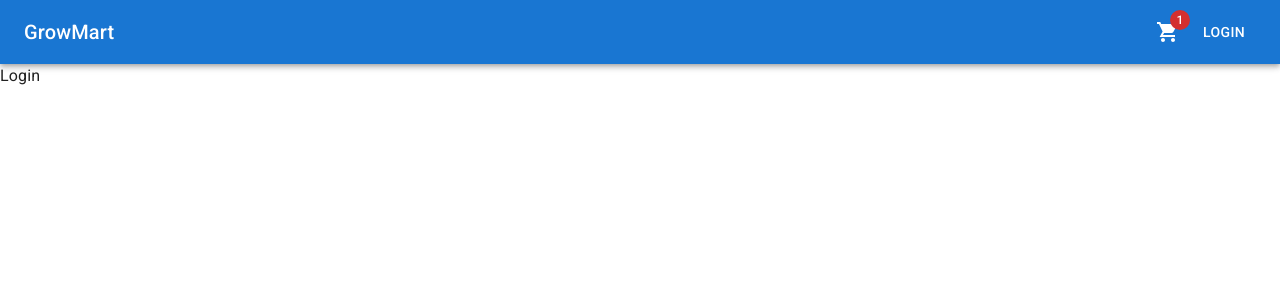
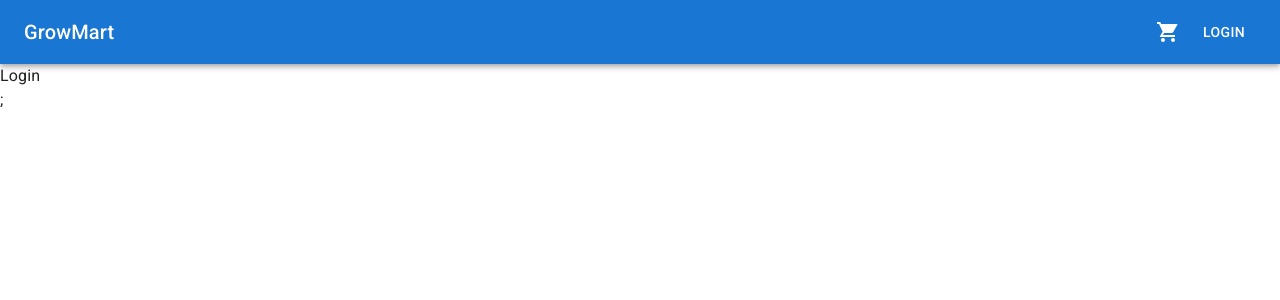
Before and after one commit to sid2261/e-comm-app, a React (Vite) app: page /login in a window 1280 px wide. Shown: the top 300 px of the page. Built offline with nearby package versions, Linux system fonts and the light colour scheme.

Commit message:
installed redux and added cart number inc function

```diff
--- a/package.json
+++ b/package.json
@@ -15,8 +15,10 @@
     "@fontsource/roboto": "^5.0.8",
     "@mui/icons-material": "^5.14.8",
     "@mui/material": "^5.14.8",
+    "@reduxjs/toolkit": "^1.9.5",
     "react": "^18.2.0",
     "react-dom": "^18.2.0",
+    "react-redux": "^8.1.2",
     "react-router-dom": "^6.15.0"
   },
   "devDependencies": {
--- a/src/App.jsx
+++ b/src/App.jsx
@@ -8,6 +8,8 @@ import Layout from "./components/Layout";
 import  Home  from "./pages/Home";
 import Cart from './pages/Cart';
 import Login from './pages/Login';
+import { Provider } from 'react-redux';
+import { store } from './store';
 
 
 const router = createBrowserRouter(
@@ -21,7 +23,11 @@ const router = createBrowserRouter(
 )
 
 function App() {
-    return <RouterProvider router={router} />;
+    return (
+      <Provider store={store}>
+          <RouterProvider router={router} />;
+      </Provider>
+    )
 }
 
 
--- a/src/components/Header.jsx
+++ b/src/components/Header.jsx
@@ -3,9 +3,13 @@ import AppBar from "@mui/material/AppBar";
 import { Badge, Box, Button, IconButton, Toolbar } from "@mui/material";
 import { Typography } from "@mui/material";
 import ShoppingCartSharpIcon from "@mui/icons-material/ShoppingCartSharp";
+import { useSelector } from 'react-redux';
+import { getItemCount } from '../utils';
 
 
 function Header() {
+  const cartItems = useSelector((state)=>state.cart?.value);
+  const count = getItemCount(cartItems)
   return (
     <AppBar position="sticky">
         <Toolbar>
@@ -18,7 +22,7 @@ function Header() {
             </Typography>
             <Box sx={{display: {xs:"none", md:"flex"}}}>
             <IconButton size="large" aria-label="shows cart items count" color="inherit">
-              <Badge badgeContent={1} color = "error">
+              <Badge badgeContent={count} color = "error">
                    <ShoppingCartSharpIcon/>
               </Badge>
             </IconButton>
--- /dev/null
+++ b/src/feature/cart-slice.js
@@ -0,0 +1,16 @@
+import { createSlice } from "@reduxjs/toolkit";
+
+const cartSlice = createSlice({
+    name: "cart",
+    initialState:{
+        value:[]
+    },
+    reducers: {
+        addToCart(state, action){
+            console.log(action);
+            state.value.push(action.payload);
+        }
+    }
+})
+export const { addToCart } = cartSlice.actions;
+export default cartSlice.reducer;
--- a/src/pages/Home.jsx
+++ b/src/pages/Home.jsx
@@ -4,10 +4,13 @@ import { Button, Card, CardActions, CardContent, CardMedia, Container, Grid, Ico
 import React from 'react'
 import { useEffect } from 'react';
 import { useState } from 'react'
+import { useDispatch } from 'react-redux';
+import { addToCart } from '../feature/cart-slice';
 
 function Home() {
     const theme = useTheme();
     const [products, setProducts] = useState([]);
+    const dispatch = useDispatch();
 
     useEffect(()=>{
         fetchAllProducts()
@@ -17,6 +20,12 @@ function Home() {
             setProducts(result)
         }
     }, [])
+
+    function addProductToCart(product){
+        //dispatch an action
+        dispatch(addToCart({product, quantity:1}));
+    }
+
     return (
         <Container sx={{ py: 8 }} maxWidth="lg">
             <Grid container spacing={4}>
@@ -56,7 +65,7 @@ function Home() {
                             <CardActions sx={{
                                 alignSelf:"center"
                             }}>
-                                <Button variant='contained'>
+                                <Button variant='contained' onClick={()=>addProductToCart(title, id, price, description, rating, image)}>
                                     <ShoppingCartSharp/>
                                     Add to Cart
                                 </Button>
--- /dev/null
+++ b/src/store.js
@@ -0,0 +1,7 @@
+import { configureStore } from "@reduxjs/toolkit";
+import cartReducer from "./feature/cart-slice";
+export const store = configureStore({
+    reducer:{
+        cart: cartReducer
+    }
+});
--- /dev/null
+++ b/src/utils.js
@@ -0,0 +1,3 @@
+export function getItemCount(cartItems){
+    return cartItems.reduce((count, cartItem)=> cartItem.quantity+count, 0);
+}
```
Also changed, not shown: 1 other file (tests, documents, lock files or other folders).
